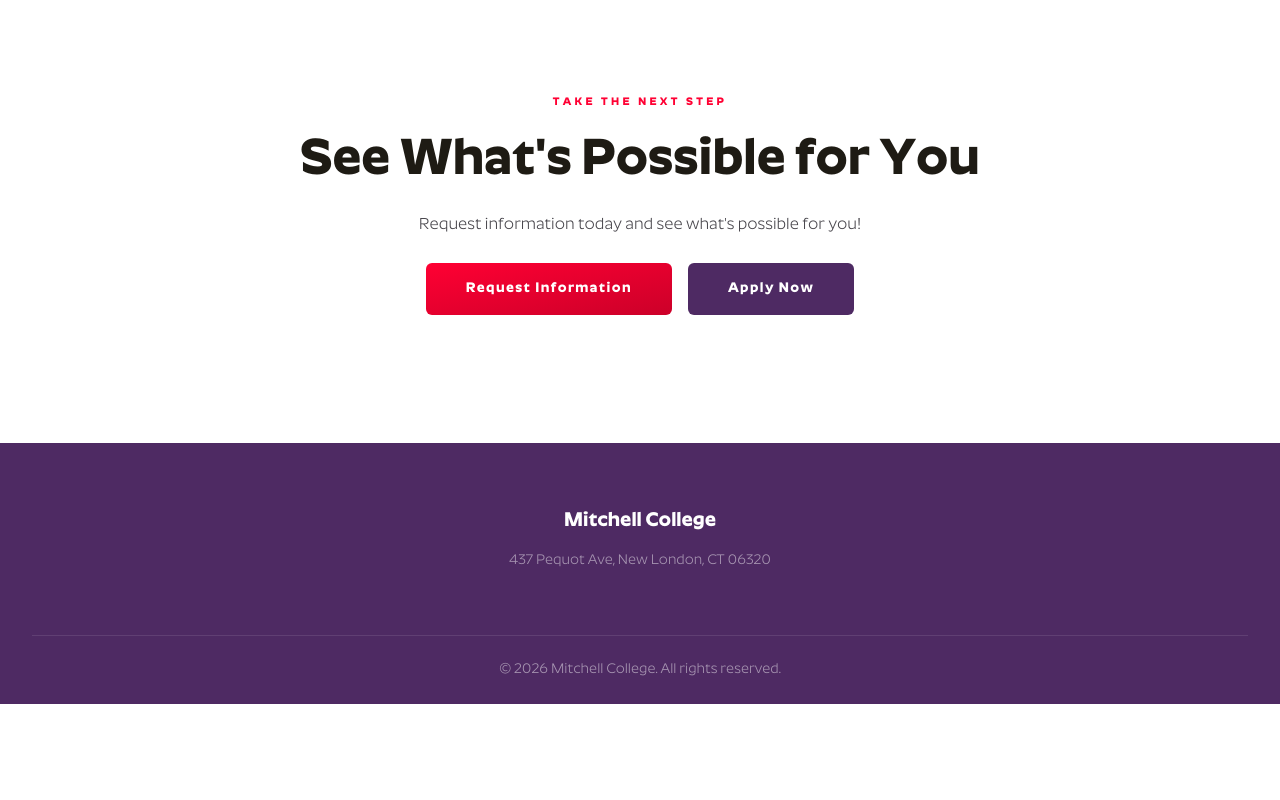
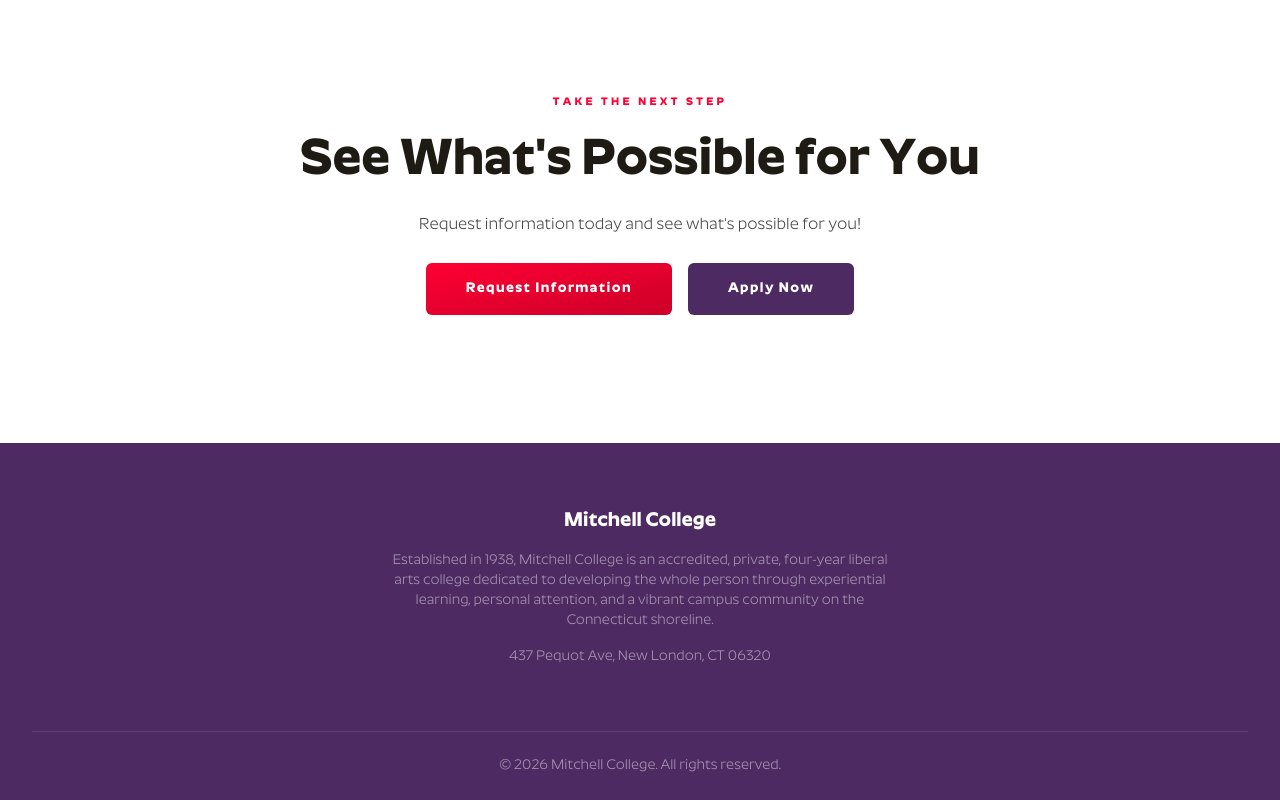
Before and after one commit to kyleavb/mitchell-random-vercel, a Next.js app: page / in a window 1280 px wide. Shown: the part 4558-5358 px from the top of the page. Before the commit the page ends 5262 px from the top, so only its background shows below. Built offline with nearby package versions, Linux system fonts and the light colour scheme.

Commit message:
update footer with Mitchell College description and founding year
Co-Authored-By: Claude Opus 4.6 <noreply@anthropic.com>

```diff
--- a/components/Footer.tsx
+++ b/components/Footer.tsx
@@ -10,6 +10,9 @@ export default function Footer() {
           <div className="flex flex-col items-center gap-4 max-w-lg">
             <p className="font-headline text-xl font-bold text-on-primary">
               Mitchell College
+            </p>
+            <p className="text-white/50 text-sm">
+              Established in 1938, Mitchell College is an accredited, private, four-year liberal arts college dedicated to developing the whole person through experiential learning, personal attention, and a vibrant campus community on the Connecticut shoreline.
             </p>
             <p className="text-white/50 text-sm">
               437 Pequot Ave, New London, CT 06320
```
